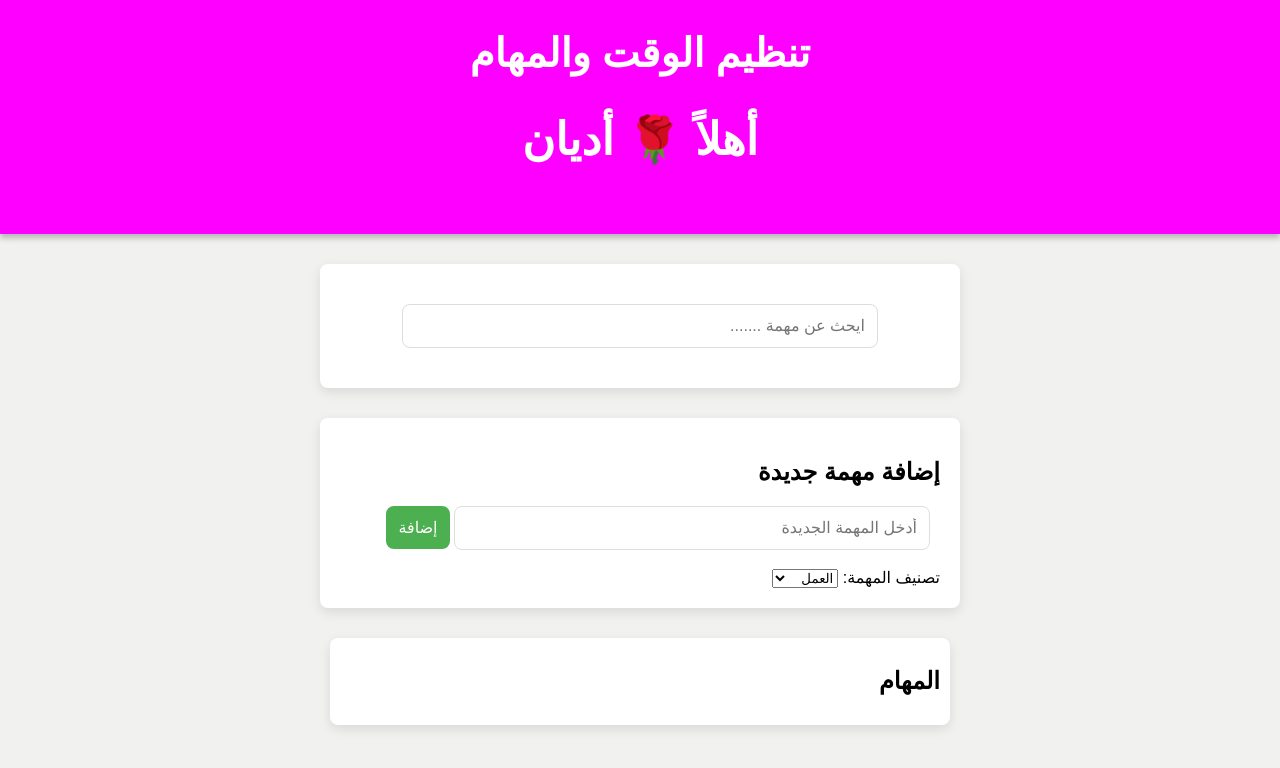
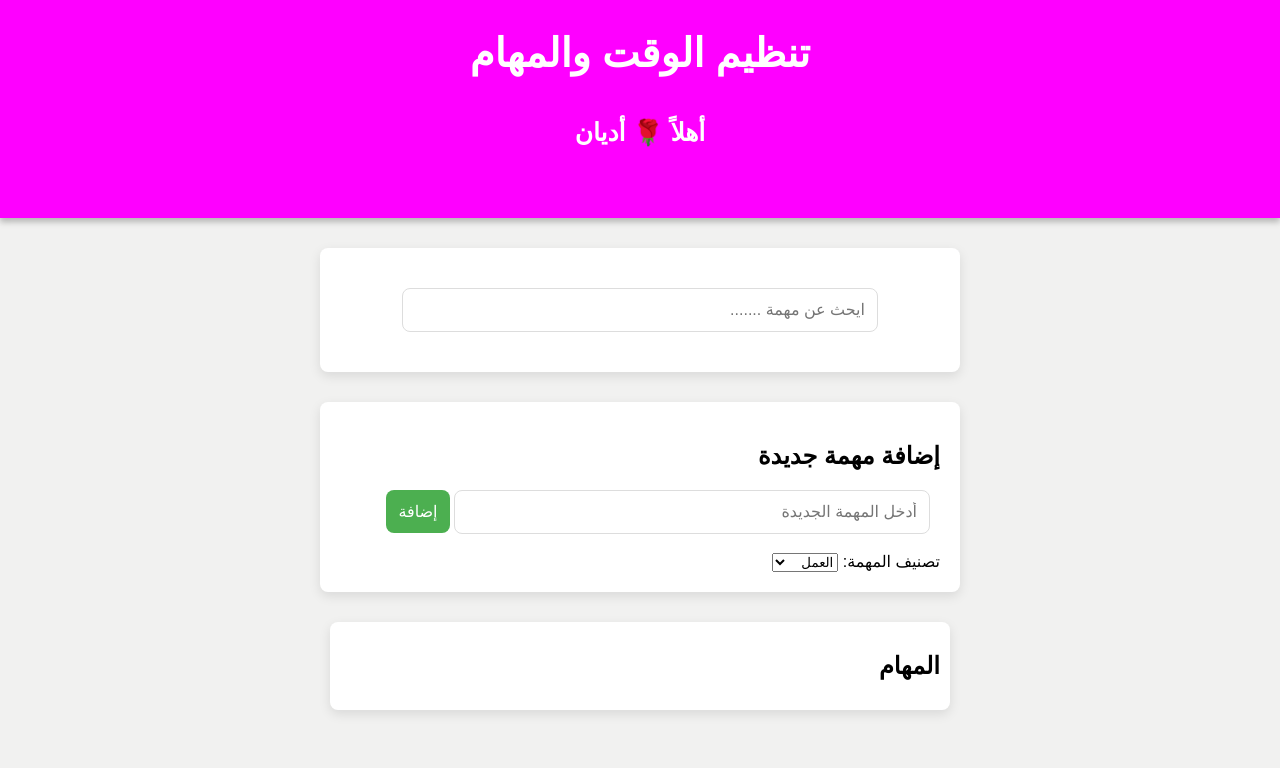
Before and after one commit to ALKUTEENY/tasks, a plain HTML site: page index.html in a window 1280 px wide. Drawn offline with Linux system fonts and the light colour scheme.

Commit message:
Update index.html

```diff
--- a/index.html
+++ b/index.html
@@ -9,7 +9,7 @@
 <body>
     <header>
         <h1>تنظيم الوقت والمهام</h1>
-        <h2>أهلاً 🌹 أديان</h2>
+        <h5>أهلاً 🌹 أديان</h5>
     </header>
     <section>
         <input type="text"  id="search" placeholder="ايحث عن مهمة .......">
```
